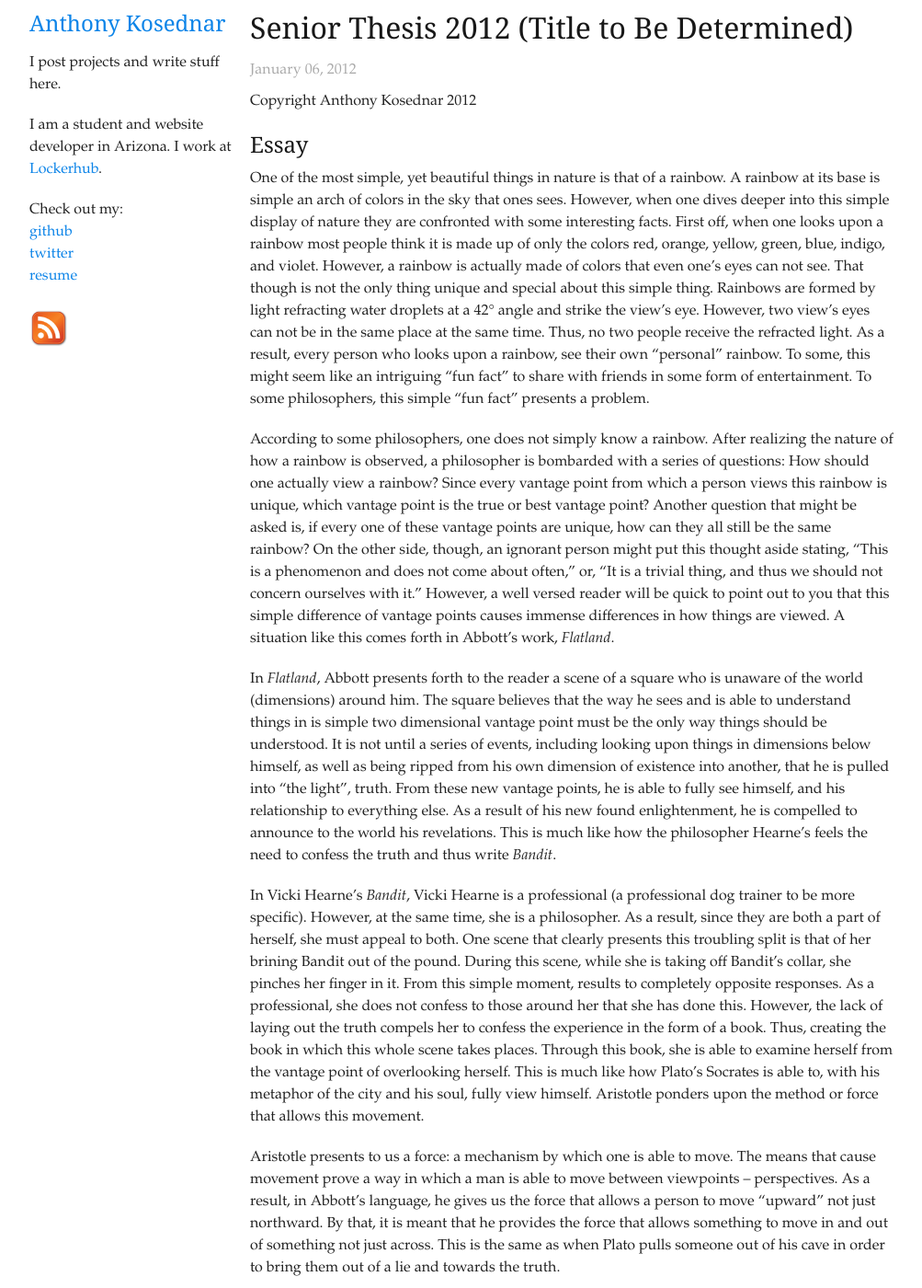
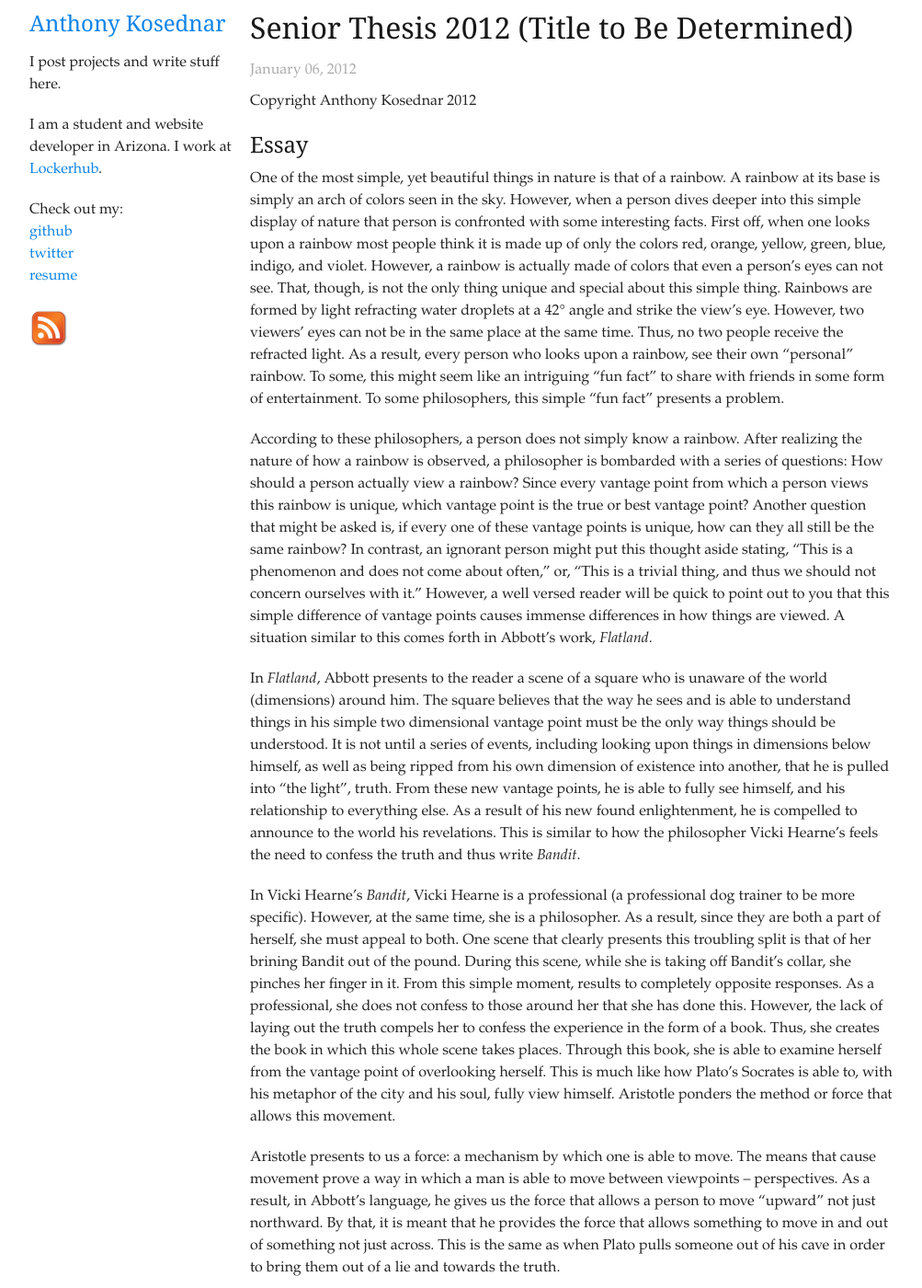
Before and after one commit to akosednar/akosednar.github.com, a Jekyll site: the page built from _posts/2012-01-06-Senior-Thesis-2012.md, in a window 1280 px wide and 1400 px high. Shown: the whole window at 92% size, without its empty margins (138-1141 px from the left). Built offline with Jekyll 4.4.1, drawn with Linux system fonts in a browser that asks for light colours; some of the changed text lies outside the part shown.

Commit message:
Some thesis work I guess

```diff
--- a/_posts/2012-01-06-Senior-Thesis-2012.md
+++ b/_posts/2012-01-06-Senior-Thesis-2012.md
@@ -8,29 +8,29 @@
 
 Copyright Anthony Kosednar 2012
 
-## Essay ##
+## Essay #
 
-One of the most simple, yet beautiful things in nature is that of a rainbow. A rainbow at its base is simple an arch of colors in the sky that ones sees. However, when one dives deeper into this simple display of nature they are confronted with some interesting facts. First off, when one looks upon a rainbow most people think it is made up of only the colors red, orange, yellow, green, blue, indigo, and violet. However, a rainbow is actually made of colors that even one's eyes can not see. That though is not the only thing unique and special about this simple thing. Rainbows are formed by light refracting water droplets at a 42&deg; angle and strike the view's eye. However, two view's eyes can not be in the same place at the same time. Thus, no two people receive the refracted light. As a result, every person  who looks upon a rainbow, see their own "personal" rainbow. To some, this might seem like an intriguing  "fun fact" to share with friends in some form of entertainment. To some philosophers, this simple "fun fact" presents a problem.
+One of the most simple, yet beautiful things in nature is that of a rainbow. A rainbow at its base is simply an arch of colors seen in the sky. However, when a person dives deeper into this simple display of nature that person is confronted with some interesting facts. First off, when one looks upon a rainbow most people think it is made up of only the colors red, orange, yellow, green, blue, indigo, and violet. However, a rainbow is actually made of colors that even a person's eyes can not see. That, though, is not the only thing unique and special about this simple thing. Rainbows are formed by light refracting water droplets at a 42&deg; angle and strike the view's eye. However, two viewers' eyes can not be in the same place at the same time. Thus, no two people receive the refracted light. As a result, every person  who looks upon a rainbow, see their own "personal" rainbow. To some, this might seem like an intriguing  "fun fact" to share with friends in some form of entertainment. To some philosophers, this simple "fun fact" presents a problem.
 
-According to some philosophers, one does not simply know a rainbow. After realizing the nature of how a rainbow is observed, a philosopher is bombarded with a series of questions: How should one actually view a rainbow? Since every vantage point from which a person views this rainbow is unique, which vantage point is the true or best vantage point? Another question that might be asked is, if every one of these vantage points are unique, how can they all still be the same rainbow? On the other side, though, an ignorant person might put this thought aside stating, "This is a phenomenon and does not come about often," or, "It is a trivial thing, and thus we should not concern ourselves with it." However, a well versed reader will be quick to point out to you that this simple difference of vantage points causes immense differences in how things are viewed. A situation like this comes forth in Abbott's work, *Flatland*.
+According to these philosophers, a person does not simply know a rainbow. After realizing the nature of how a rainbow is observed, a philosopher is bombarded with a series of questions: How should a person actually view a rainbow? Since every vantage point from which a person views this rainbow is unique, which vantage point is the true or best vantage point? Another question that might be asked is, if every one of these vantage points is unique, how can they all still be the same rainbow? In contrast, an ignorant person might put this thought aside stating, "This is a phenomenon and does not come about often," or, "This is a trivial thing, and thus we should not concern ourselves with it." However, a well versed reader will be quick to point out to you that this simple difference of vantage points causes immense differences in how things are viewed. A situation similar to this comes forth in Abbott's work, *Flatland*.
 
-In *Flatland*, Abbott presents forth to the reader a scene of a square who is unaware of the world (dimensions) around him. The square believes that the way he sees and is able to understand things in is simple two dimensional vantage point must be the only way things should be understood. It is not until a series of events, including looking upon things in dimensions below himself, as well as being ripped from his own dimension of existence into another, that he is pulled into "the light", truth. From these new vantage points, he is able to fully see himself, and his relationship to everything else. As a result of his new found enlightenment, he is compelled to announce to the world his revelations. This is much like how the philosopher Hearne’s feels the need to confess the truth and thus write *Bandit*.
+In *Flatland*, Abbott presents to the reader a scene of a square who is unaware of the world (dimensions) around him. The square believes that the way he sees and is able to understand things in his simple two dimensional vantage point must be the only way things should be understood. It is not until a series of events, including looking upon things in dimensions below himself, as well as being ripped from his own dimension of existence into another, that he is pulled into "the light", truth. From these new vantage points, he is able to fully see himself, and his relationship to everything else. As a result of his new found enlightenment, he is compelled to announce to the world his revelations. This is similar to how the philosopher Vicki Hearne’s feels the need to confess the truth and thus write *Bandit*.
 
-In Vicki Hearne's *Bandit*, Vicki Hearne is a professional (a professional dog trainer to be more specific). However, at the same time, she is a philosopher. As a result, since they are both a part of herself, she must appeal to both. One scene that clearly presents this troubling split is that of her brining Bandit out of the pound. During this scene, while she is taking off Bandit's collar, she pinches her finger in it. From this simple moment, results to completely opposite responses. As a professional, she does not confess to those around her that she has done this. However, the lack of laying out the truth compels her to confess the experience in the form of a book. Thus, creating the book in which this whole scene takes places. Through this book, she is able to examine herself from the vantage point of overlooking herself. This is much like how Plato's Socrates is able to, with his metaphor of the city and his soul, fully view himself. Aristotle ponders upon the method or force that allows this movement.
+In Vicki Hearne's *Bandit*, Vicki Hearne is a professional (a professional dog trainer to be more specific). However, at the same time, she is a philosopher. As a result, since they are both a part of herself, she must appeal to both. One scene that clearly presents this troubling split is that of her brining Bandit out of the pound. During this scene, while she is taking off Bandit's collar, she pinches her finger in it. From this simple moment, results to completely opposite responses. As a professional, she does not confess to those around her that she has done this. However, the lack of laying out the truth compels her to confess the experience in the form of a book. Thus, she creates the book in which this whole scene takes places. Through this book, she is able to examine herself from the vantage point of overlooking herself. This is much like how Plato's Socrates is able to, with his metaphor of the city and his soul, fully view himself. Aristotle ponders the method or force that allows this movement.
 
 Aristotle presents to us a force: a mechanism by which one is able to move. The means that cause movement prove a way in which a man is able to move between viewpoints – perspectives. As a result, in Abbott’s language, he gives us the force that allows a person to move “upward” not just northward. By that, it is meant that he provides the force that allows something to move in and out of something not just across. This is the same as when Plato pulls someone out of his cave in order to bring them out of a lie and towards the truth.
 
-In order to know truth, it must be known fully. This simple statement might seem self-explanatory but it is discovered that this is not the case. How can someone fully know something? In Abbott’s *Flatland*, the shapes debate this and determine that sight is inferior and angles are the best. However, the square later discovers that this is not the best method. As soon as he moves outside of his viewpoint, his rules of knowing suddenly become insufficient. They are found not be applicable to each dimension. He finds that there are many ways of knowing a truth based on the perspective. As a result, to truly know something, he finds it must be known from all perspectives. Thus, the square discovers he didn’t fully know, as he didn’t know it from the vantage points of all the dimensions.
+In order to know truth, it must be known fully. This simple statement might seem self-explanatory but it is discovered that this is not the case. How can someone fully know something? In Abbott’s *Flatland*, the shapes debate this and determine that sight is inferior and angles are the best. However, the square later discovers that this is not the best method. As soon as he moves outside of his viewpoint, his rules of knowing suddenly become insufficient. They are found not to be applicable to each dimension. He finds that there are many ways of knowing a truth based on the perspective. As a result, to truly know something, he finds it must be known from all perspectives. Thus, the square discovers he didn’t fully know, as he didn’t know it from the vantage points of all the dimensions.
 
-These authors present forth a framework, a compiling of a set of perspectives that are a kind of dimensional way of viewing truth based on a person’s analyzing of their self in relationship to ultimately the universe. The first being that of realizing one’s existing and being able to view one’s self internally. The second is one’s relationship with others (humans). The third dimension is being able to look upon the relationship of one’s self and his other taken as one compared to the rest of world. Finally, the fourth is creation’s relationship with the divine. This is one’s cosmic relationship – one’s relationship with his universe, existence, divine, creator, or the ultimate highest truth.
+These authors present a framework, a compiling of a set of perspectives that are a kind of dimensional way of viewing truth based on a person’s analyzing of their self in relationship to ultimately the universe. The first perspective being that of realizing one’s existing and being able to view one’s self internally. The second is one’s relationship with others (humans). The third dimension is being able to look upon the relationship of one’s self and his other taken as one compared to the rest of world. Finally, the fourth is creation’s relationship with the divine. This is one’s cosmic relationship – one’s relationship with his universe, existence, divine, creator, or the ultimate highest truth.
 
-According to these authors, a thing must be analyzed in the order of these perspectives. Therefore, in order to find the truth of the universe, a man must not only know truth from a single sight, but rather see it from all perspectives. A man who does not see a thing from all perspectives does not truly know it. Thus it can be said: <u>Man’s compounding climb of perspectives gives him the global vantage point to fully see and thus identify truth.</u> As a result, from using the 4 vantage points, man gains a better sight and identification of truth.
+According to these authors, a thing must be analyzed in the order of these perspectives. Therefore, in order to find the truth of the universe, a man must not only know truth from a single sight, but rather see it from all perspectives. A man who does not see a thing from all perspectives does not truly know it. Thus it can be said: <u>Man’s compounding climb of perspectives gives him the global vantage point to fully see and thus identify truth.</u> As a result, from using the four vantage points, man gains a better sight and identification of truth.
 
-For the purpose of this paper, we will explore 4 types different vantage points. In order to derive them, we must first steer our sights towards Abbot's text *Flatland*. In *Flatland*, the square is initially unaware of the other dimensions around himself. From this simple standpoint, it may seem, since he is unaware of the other dimensions around him, that he would not have many vantage points to look from. However, that statement is untrue. From this moment, we can see that he has the viewpoint of 3 vantage points.
+For the purpose of this paper, we will explore four types different vantage points. In order to derive them, we must first steer our sights towards Abbot's text *Flatland*. In *Flatland*, the square is initially unaware of the other dimensions around himself. From this simple standpoint, it may seem, since he is unaware of the other dimensions around him, that he would not have many vantage points to look from. However, that statement is untrue. From this moment, we can see that he has the viewpoint of 3 vantage points.
 
 The first is that of being able to look upon himself. From the text it can be seen that he is able to look upon himself: he is aware of his own thoughts and emotions. This vantage point, for this paper, will be labeled the first vantage point. As a result of the first vantage point, a person is able to judge and evaluate himself on a personal level, and explore himself internally. He is not able to realize he himself exists, but he is able to realize his own nature. This is powerful because, as a result of having the first vantage point, one may start understanding himself at a basic level. One can find a person using the first vantage point in places where the first person of speech is used. An example of this is seen when the square is describing about himself. Although this vantage point is powerful, as it is the basic block to self discovery, a person does not fully understand himself. In addition, this vantage point is only concerned with a single party. It is not until the second vantage point that another party is added.
 
-In the second vantage point. One is able to view his own relationship with another. In this vantage point, a person must be able to view himself and the other, abstractly speaking, from a point at which he can see his own self and the other person at once. It is from this vantage point that a person first starts to leave himself. It is also the first time a person needs another to establish a new vantage point. It is because of this vantage point that, as we will see later, even the most intellectually advance people need another to fully view things. An example of this is seen in *Nicomachean Ethics* by Aristotle. Aristotle states,
+In the second vantage point, one is able to view his own relationship with another. In this vantage point, a person must be able to view himself and the other, abstractly speaking, from a point at which he can see his own self and the other person at once. It is from this vantage point that a person first starts to leave himself. It is also the first time a person needs another to establish a new vantage point. It is because of this vantage point that, as we will see later, even the most intellectually advance people need another to fully view things. An example of this is seen in *Nicomachean Ethics* by Aristotle. Aristotle states,
 
 
 "...it is perhaps absurd to make our Happy man a solitary, because
@@ -92,3 +92,16 @@
 For now I will just jot things down and write them properly later….
 
 http://www.fi.edu/color/rainbow.html  "Did You Know? The Rainbow - The Franklin Institute Resources For Science Learning"
+
+
+## Non-Gender Specific Pronoun ##
+
+He	He laughed	I called him	His eyes gleam	That is his He likes himself
+
+She	She laughed	I called her	Her eyes gleam	That is her She likes herself
+
+It	It laughed	I called it	    Its eyes gleam	That is it  It likes itself
+
+One	One laughed	I called one	One's eyes gleam That is one's One likes
+
+Hie	Hie laughed I called 'erm   Hir eyes glean   That is hir  It likes hirself
```
